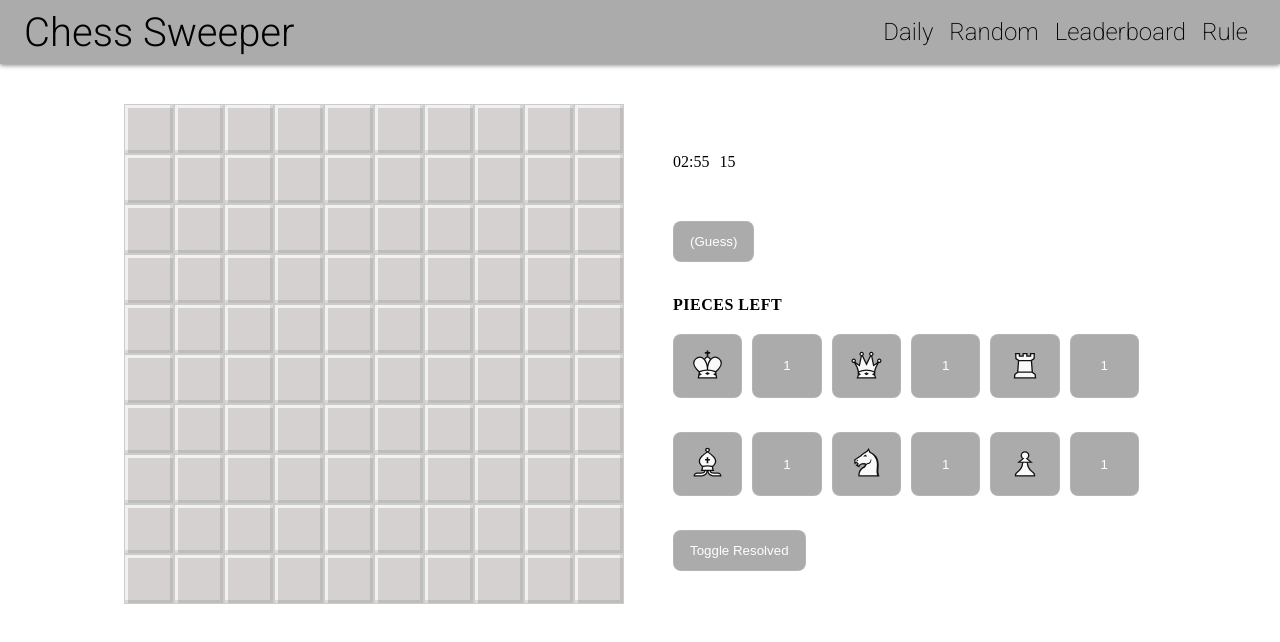
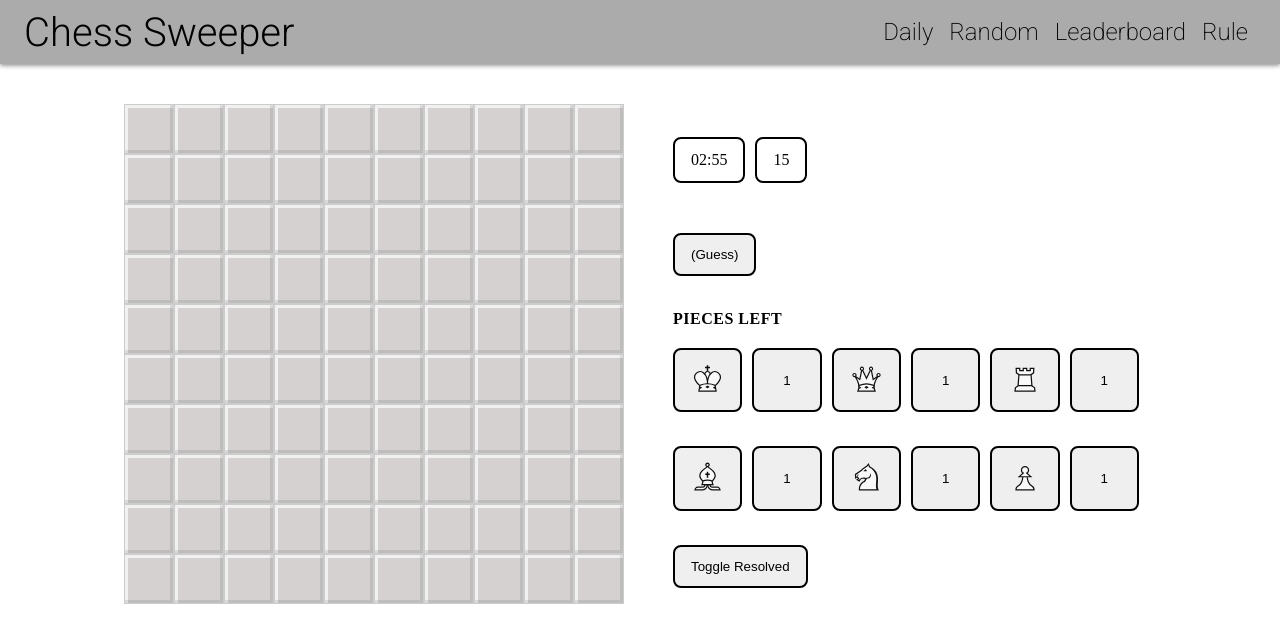
Before and after one commit to Dsadasm/chess-sweeper, a React (Vite) app: page / in a window 1280 px wide. Shown: the top 642 px of the page. Built offline with nearby package versions, Linux system fonts and the light colour scheme.

Commit message:
Update Sweeper.module.css
Added textdisplay class. Buttons don't hover anymore

```diff
--- a/src/components/Sweeper.module.css
+++ b/src/components/Sweeper.module.css
@@ -68,10 +68,10 @@
   flex: 1;
   min-width: 50px;
   padding: 12px 16px;
-  background: #ababab;
-  border: 1px solid rgba(255, 255, 255, 0.1);
+  background: #efefef;
+  border: 2px solid #000000;
   border-radius: 8px;
-  color: white;
+  color: #000000;
   font-weight: 500;
   cursor: pointer;
   transition: all 0.2s ease;
@@ -80,7 +80,6 @@
 
 .button:hover {
   background: linear-gradient(135deg, #e94560, #ff7a8a);
-  transform: translateY(-2px);
   box-shadow: 0 4px 12px rgba(233, 69, 96, 0.3);
 }
 
@@ -88,6 +87,15 @@
   background: linear-gradient(135deg, #e94560, #ff7a8a);
   border-color: #e94560;
   box-shadow: 0 0 15px rgba(233, 69, 96, 0.4);
+}
+
+/* Text Display Classes */
+.textDisplay {
+  background-color: #ffffff;
+  border: 2px solid #000000;
+  border-radius: 8px;
+  padding: 12px 16px;
+  display: inline-block;
 }
 
 /* Smaller Buttons for Settings */
```
